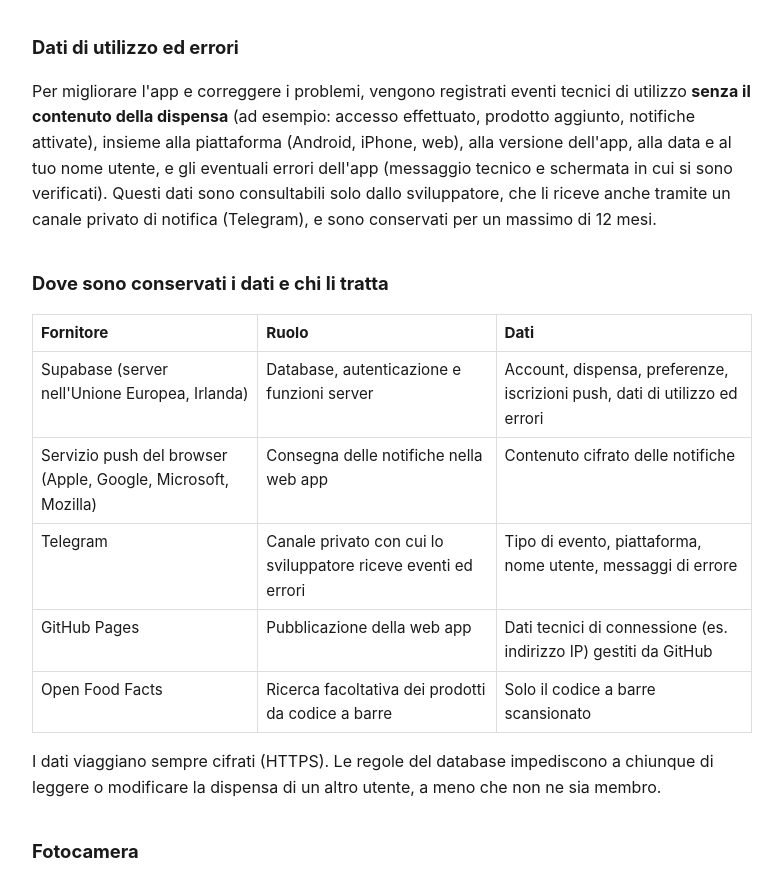
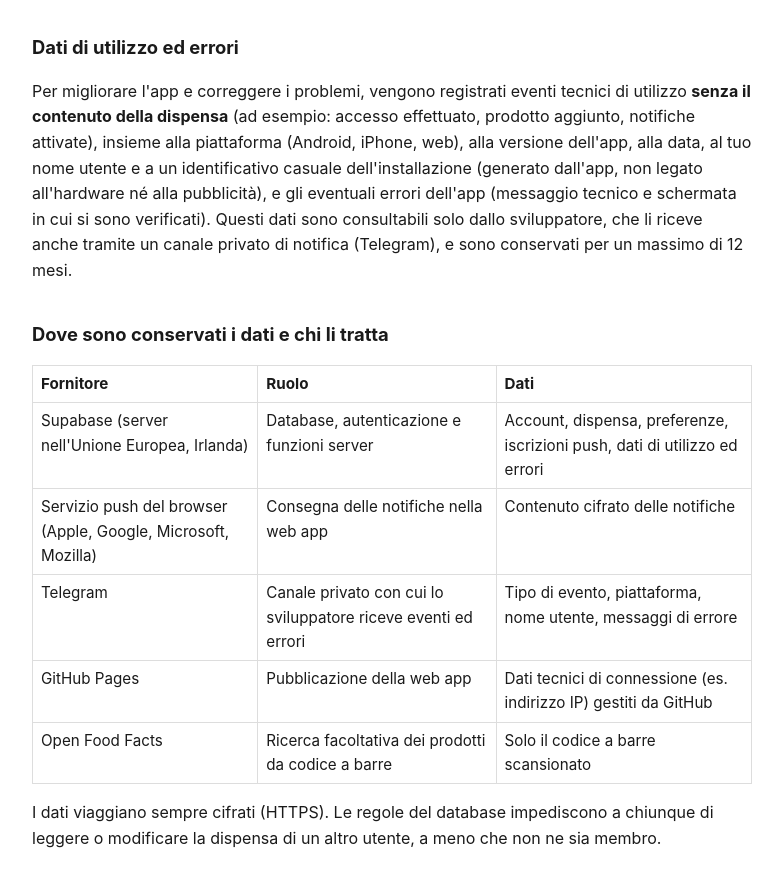
Before and after one commit to Marctie/DispenceAi-privacy, a plain HTML site: page it/index.html in a window 1280 px wide. Shown: the part 1179-2055 px from the top of the page, without its empty margins (248-1031 px from the left). Drawn offline with Linux system fonts and the light colour scheme.

Commit message:
Privacy: dichiara l'identificativo casuale dell'installazione usato per i dati di utilizzo

```diff
--- a/it/index.html
+++ b/it/index.html
@@ -39,7 +39,7 @@
 <p>Sull'app Android le notifiche di scadenza e scorte basse sono generate e pianificate direttamente sul dispositivo. Nella web app, se attivi le notifiche, il browser registra un'iscrizione alle notifiche push (un indirizzo tecnico fornito dal servizio push del browser, ad esempio Apple, Google o Microsoft) che viene salvata nel tuo profilo e usata solo per inviarti gli avvisi che hai scelto e quelli sui prodotti aggiunti da altri membri della tua dispensa. Il contenuto delle notifiche (es. nomi dei prodotti) transita cifrato attraverso il servizio push del browser.</p>
 
 <h2>Dati di utilizzo ed errori</h2>
-<p>Per migliorare l'app e correggere i problemi, vengono registrati eventi tecnici di utilizzo <strong>senza il contenuto della dispensa</strong> (ad esempio: accesso effettuato, prodotto aggiunto, notifiche attivate), insieme alla piattaforma (Android, iPhone, web), alla versione dell'app, alla data e al tuo nome utente, e gli eventuali errori dell'app (messaggio tecnico e schermata in cui si sono verificati). Questi dati sono consultabili solo dallo sviluppatore, che li riceve anche tramite un canale privato di notifica (Telegram), e sono conservati per un massimo di 12 mesi.</p>
+<p>Per migliorare l'app e correggere i problemi, vengono registrati eventi tecnici di utilizzo <strong>senza il contenuto della dispensa</strong> (ad esempio: accesso effettuato, prodotto aggiunto, notifiche attivate), insieme alla piattaforma (Android, iPhone, web), alla versione dell'app, alla data, al tuo nome utente e a un identificativo casuale dell'installazione (generato dall'app, non legato all'hardware né alla pubblicità), e gli eventuali errori dell'app (messaggio tecnico e schermata in cui si sono verificati). Questi dati sono consultabili solo dallo sviluppatore, che li riceve anche tramite un canale privato di notifica (Telegram), e sono conservati per un massimo di 12 mesi.</p>
 
 <h2>Dove sono conservati i dati e chi li tratta</h2>
 <table>
```
Also changed, not shown: en/index.html (+1 -1 lines).
